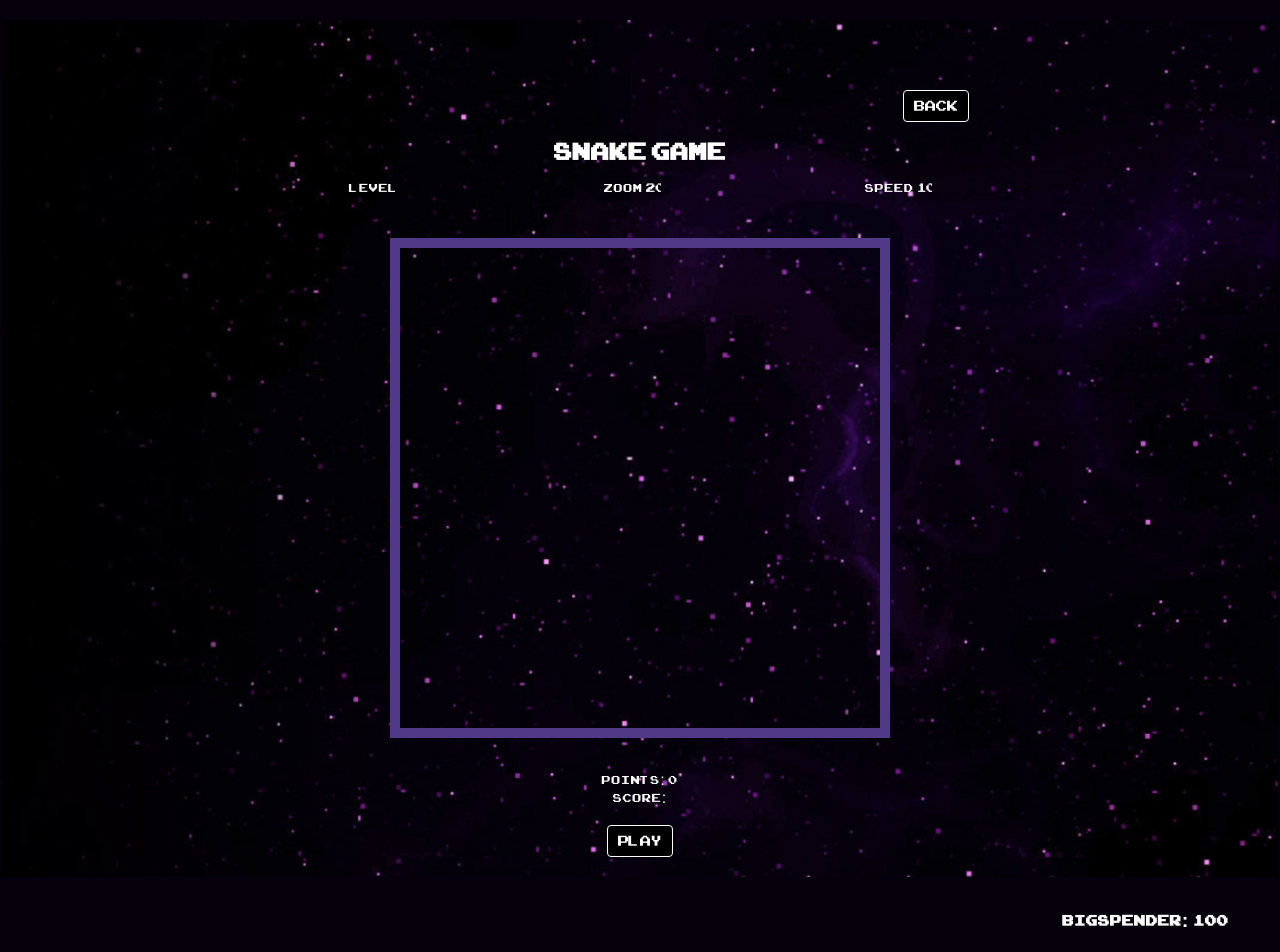
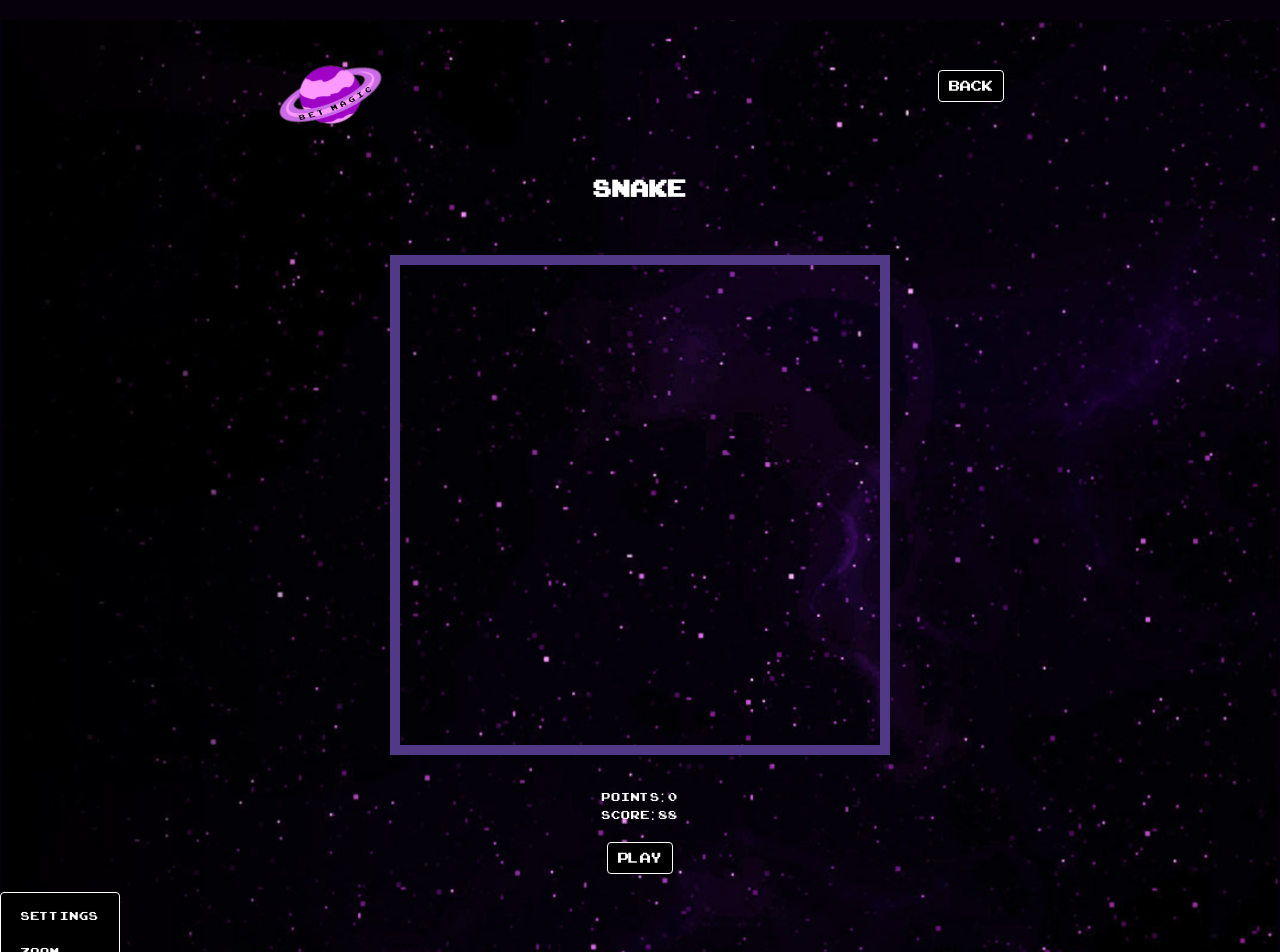
Before and after one commit to fannymartensson/bet-magic, a Vue app: page /#/snakegame in a window 1280 px wide. Shown: the top 952 px of the page. Built offline with nearby package versions, Linux system fonts and the light colour scheme.

Commit message:
add returnbtn  and logo on views for all games

```diff
--- a/src/components/SnakeGame/SnakeApp.vue
+++ b/src/components/SnakeGame/SnakeApp.vue
@@ -2,12 +2,23 @@
   <div id="app">
     <header>
       <logo-icon class="logo-btn" :LogoIcon="true" />
-      <Return class="menu-btn" :return="true" />
     </header>
-    <h1>Snake Game</h1>
+    <snake-canvas
+      :cellSize="cellSize"
+      :boardSize="boardSize"
+      :speed="speed"
+      :isPlaying="isPlaying"
+      :stop="stop"
+    />
+    <p>Points: {{ score }}</p>
+    <p>Score: 88</p>
+
+    <button id="play-btn" @click="isPlaying ? stop() : start()">
+      {{ isPlaying ? 'Stop' : 'Play' }}
+    </button>
     <section class="nav">
       <div class="column">
-        Level
+        Settings
         <p number="cellSize" />
       </div>
       <div class="column">
@@ -19,36 +30,21 @@
         <input type="number" min="1" v-model.number="speed" />
       </div>
     </section>
-    <snake-canvas
-      :cellSize="cellSize"
-      :boardSize="boardSize"
-      :speed="speed"
-      :isPlaying="isPlaying"
-      :stop="stop"
-    />
-    <p>Points: {{ score }}</p>
-    <p>Score:</p>
-
-    <button id="play-btn" @click="isPlaying ? stop() : start()">
-      {{ isPlaying ? 'Stop' : 'Play' }}
-    </button>
   </div>
 </template>
 <script>
   import SnakeCanvas from './SnakeCanvas.vue'
   import Store from '../../store/modules/moduleC.js'
-  import Return from '@/components/return.vue'
   import LogoIcon from '@/components/LogoIcon.vue'
 
   export default {
     name: 'SnakeApp',
     components: {
       SnakeCanvas,
-      Return,
       LogoIcon
     },
 
-    data () {
+    data() {
       return {
         cellSize: 25,
         boardSize: 20,
@@ -58,16 +54,16 @@
     },
 
     computed: {
-      score () {
+      score() {
         return Store.state.score
       }
     },
 
     methods: {
-      start () {
+      start() {
         this.isPlaying = true
       },
-      stop () {
+      stop() {
         this.isPlaying = false
       }
     }
@@ -91,6 +87,21 @@
     color: white;
     background: transparent;
   }
+
+  .nav {
+    display: flex;
+    flex-direction: column;
+    padding: 5px 10px;
+    width: 120px;
+    border: 1px solid white;
+    border-radius: 4px;
+    font-size: 20px;
+    cursor: pointer;
+    margin-top: 0.9em;
+    background-color: black;
+    font-family: 'Arcade', Avenir, Helvetica, Arial, sans-serif;
+  }
+
   .column {
     display: inline-block;
     width: 20%;
@@ -110,13 +121,12 @@
 
   #play-btn {
     padding: 5px 10px;
-    border: 1px solid #222;
+    border: 1px solid white;
     border-radius: 4px;
     font-size: 20px;
     cursor: pointer;
     margin-top: 0.9em;
     background-color: black;
-    border-color: white;
     color: white;
     font-family: 'Arcade', Avenir, Helvetica, Arial, sans-serif;
   }
--- a/src/components/mastermind/Mastermind.vue
+++ b/src/components/mastermind/Mastermind.vue
@@ -1,9 +1,7 @@
 <template>
   <div class="bigPic">
     <main id="Mastermind">
-      <Return id="Return" />
       <Restart />
-      <h1>Mastermind</h1>
       <Board />
       <section id="feedbacks">
         <Feedback
@@ -23,7 +21,6 @@
 <script>
   import { mapGetters, mapState, mapActions } from 'vuex'
 
-  import Return from '../return.vue'
   import Board from './Board.vue'
   import Feedback from './Feedback.vue'
   import Check from './Check.vue'
@@ -37,7 +34,6 @@
       Feedback,
       Check,
       Dialog,
-      Return,
       Restart
     },
     computed: {
--- a/src/components/return.vue
+++ b/src/components/return.vue
@@ -7,7 +7,7 @@
 <script>
   export default {
     methods: {
-      backa () {
+      backa() {
         return this.$router.go(-1)
       }
     }
@@ -17,13 +17,12 @@
 <style>
   .btn-return {
     padding: 5px 10px;
-    border: 1px solid #222;
+    border: 1px solid white;
     border-radius: 4px;
     font-size: 20px;
     cursor: pointer;
     margin-top: 0.9em;
     background-color: black;
-    border-color: white;
     color: white;
     font-family: 'Arcade', Avenir, Helvetica, Arial, sans-serif;
   }
--- a/src/components/tictac/Game.vue
+++ b/src/components/tictac/Game.vue
@@ -1,7 +1,5 @@
 <template>
   <div class="page-game">
-    <Return />
-    <h1>TIC-TAC-VUE</h1>
     <Cells
       style="background-color: green; font-size: 70px"
       :positions="positions"
@@ -43,13 +41,11 @@
   import { mapState, mapGetters } from 'vuex'
 
   import Cells from './Cells'
-  import Return from '../return.vue'
 
   export default {
     name: 'Game',
     components: {
-      Cells,
-      Return
+      Cells
     },
 
     computed: {
--- a/src/components/tictac/Players.vue
+++ b/src/components/tictac/Players.vue
@@ -1,6 +1,5 @@
 <template>
   <div>
-    <Return id="Return" />
     <div class="players">
       <h1>Skriv in spelarnamn</h1>
       <div class="player">
@@ -36,13 +35,10 @@
 
 <script>
   import { mapMutations } from 'vuex'
-  import Return from '../return.vue'
 
   export default {
     name: 'Players',
-    components: {
-      Return
-    },
+    components: {},
     data() {
       return {
         playerO: '',
--- a/src/views/Mastermind.vue
+++ b/src/views/Mastermind.vue
@@ -1,16 +1,25 @@
 <template>
   <div class="mastermind">
+    <header>
+      <logo-icon class="logo-btn" :logoIcon="true" />
+      <Return class="menu-btn" :return="true" />
+    </header>
+    <h1>Mastermind</h1>
     <Mastermind />
   </div>
 </template>
 
 <script>
   import Mastermind from '../components/mastermind/Mastermind.vue'
+  import Return from '@/components/return.vue'
+  import LogoIcon from '@/components/LogoIcon.vue'
 
   export default {
     name: 'Game',
     components: {
-      Mastermind
+      Mastermind,
+      Return,
+      LogoIcon
     }
   }
 </script>
--- a/src/views/MemoryCard.vue
+++ b/src/views/MemoryCard.vue
@@ -1,7 +1,10 @@
 <template>
   <main>
+    <header>
+      <logo-icon class="logo-btn" :logoIcon="true" />
+      <Return class="menu-btn" :return="true" />
+    </header>
     <h1 class="heading">Memory Card</h1>
-    <return class="btn-back" />
     <game-load v-if="gameLoadStatus" />
     <game-finish
       class="finish"
@@ -29,10 +32,11 @@
   import GameFinish from '@/components/memory/GameFinish.vue'
   import Return from '@/components/return.vue'
   import { mapGetters } from 'vuex'
+  import LogoIcon from '@/components/LogoIcon.vue'
 
   export default {
     name: 'MemoryCard',
-    components: { CardList, GameLoad, GameFinish, Return },
+    components: { CardList, GameLoad, GameFinish, Return, LogoIcon },
     computed: {
       ...mapGetters('b', {
         cardsList: 'getCards',
--- a/src/views/SnakeGame.vue
+++ b/src/views/SnakeGame.vue
@@ -1,16 +1,25 @@
 <template>
   <div class="snakegame">
+    <header>
+      <logo-icon class="logo-btn" :logoIcon="true" />
+      <Return class="menu-btn" :return="true" />
+    </header>
+    <h1>Snake</h1>
     <SnakeApp />
   </div>
 </template>
 
 <script>
   import SnakeApp from '@/components/SnakeGame/SnakeApp.vue'
+  import Return from '@/components/return.vue'
+  import LogoIcon from '@/components/LogoIcon.vue'
 
   export default {
     name: 'SnakeGame',
     components: {
-      SnakeApp
+      SnakeApp,
+      Return,
+      LogoIcon
     }
   }
 </script>
--- a/src/views/TicTac.vue
+++ b/src/views/TicTac.vue
@@ -1,16 +1,25 @@
 <template>
   <div>
+    <header>
+      <logo-icon class="logo-btn" :logoIcon="true" />
+      <Return class="menu-btn" :return="true" />
+    </header>
+    <h1>TicTacToe</h1>
     <TicTacVue />
   </div>
 </template>
 
 <script>
   import TicTacVue from '@/components/tictac/TicTacVue.vue'
+  import Return from '@/components/return.vue'
+  import LogoIcon from '@/components/LogoIcon.vue'
 
   export default {
     name: 'Tictac',
     components: {
-      TicTacVue
+      TicTacVue,
+      Return,
+      LogoIcon
     }
   }
 </script>
```
Also changed, not shown: src/components/SnakeGame/SnakeCanvas.vue (+21 -21 lines).
